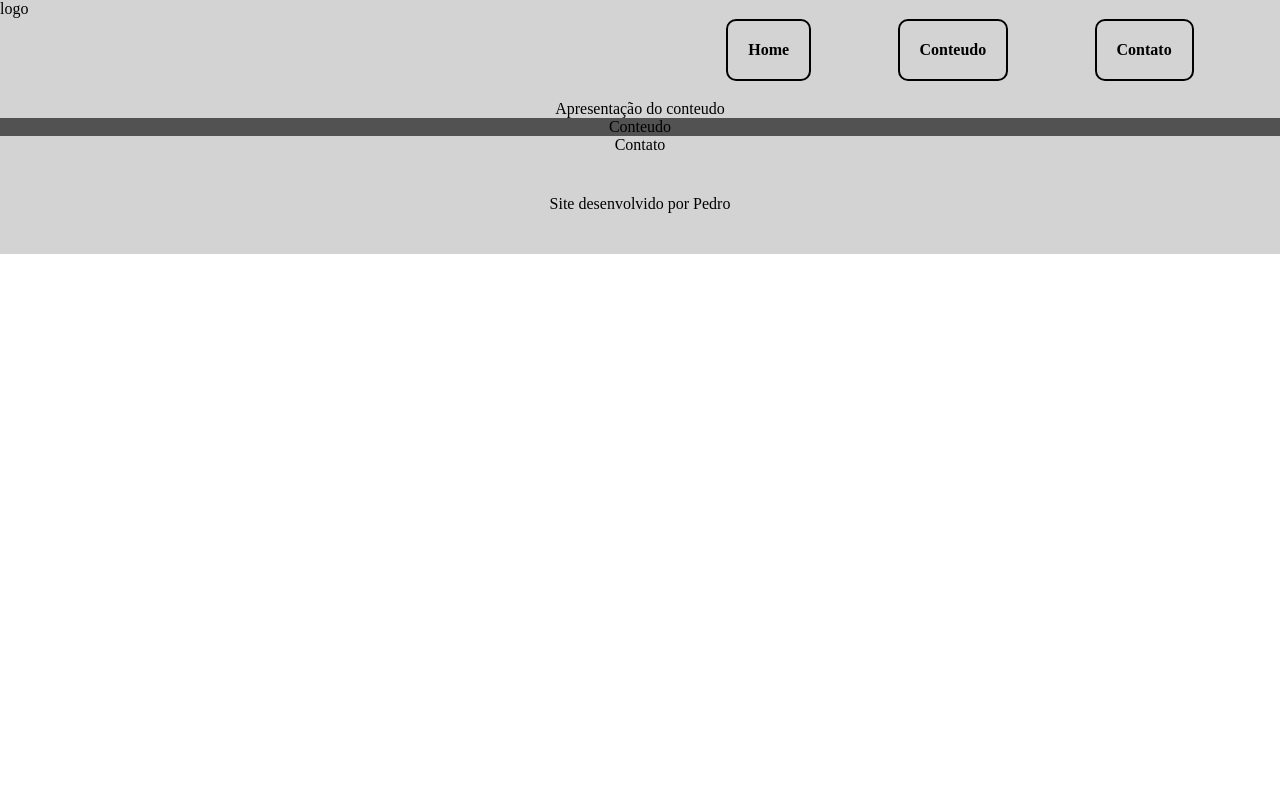
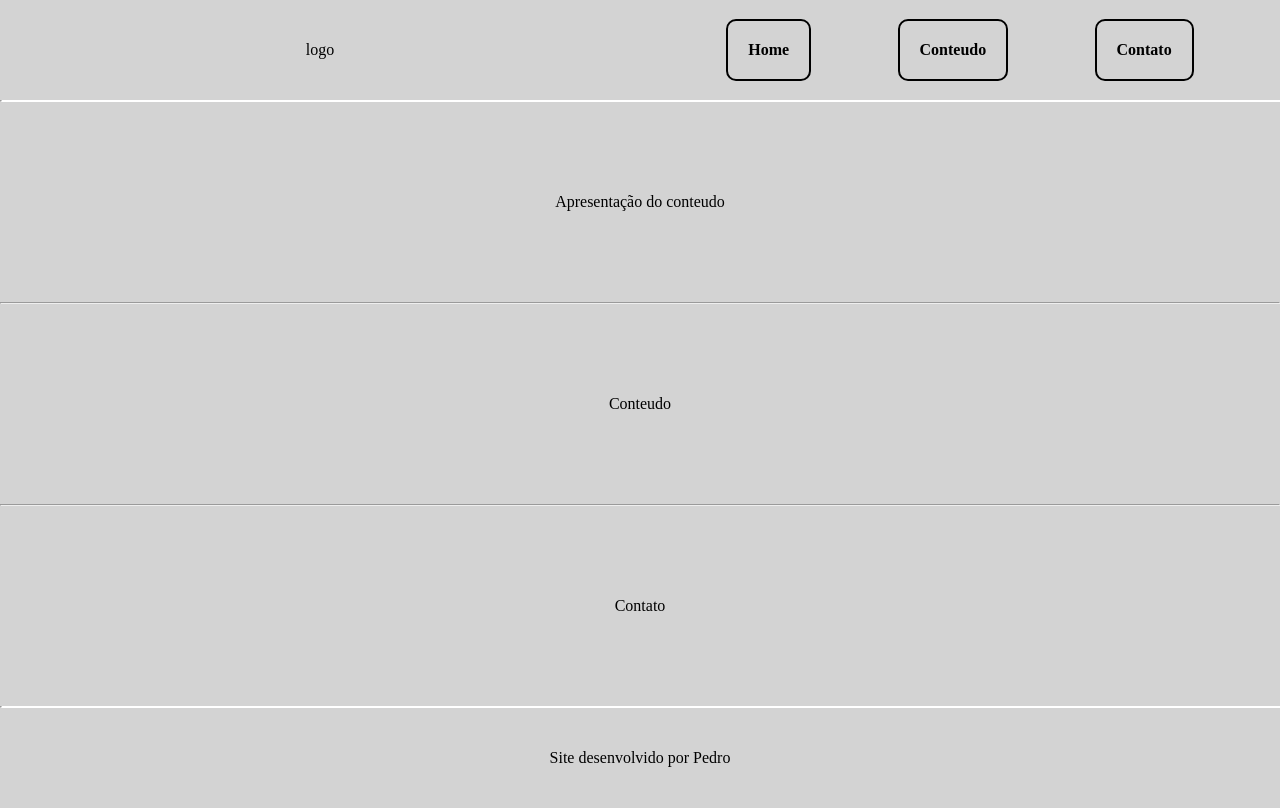
Before and after one commit to OliveiraPedro91/ifrs-curso-web, a plain HTML site: page index.html in a window 1280 px wide. Drawn offline with Linux system fonts and the light colour scheme.

Commit message:
css adicionado

```diff
--- a/estilo/style.css
+++ b/estilo/style.css
@@ -16,6 +16,9 @@ header, nav, main, footer{
 header{
     height: 100px;
     width: 50%;
+    display:flex;
+    justify-content: center;
+    align-items: center;
 }
 nav{
     height: 100px;
@@ -41,17 +44,19 @@ main{
     width: 100%;
 }
 .home{
+    height: 200px;
     display:flex;
     justify-content: center;
     align-items: center;
 }
 .conteudo{
+    height: 200px;
     display:flex;
     justify-content: center;
     align-items: center;
-    background-color: rgba(0, 0, 0, 0.61);
 }
 .contato{
+    height: 200px;
     display:flex;
     justify-content: center;
     align-items: center;
--- a/index.html
+++ b/index.html
@@ -11,21 +11,25 @@
         logo
     </header>
     <nav>
-        <a href="#" target="_blank" rel="noopener noreferrer">Home</a>
-        <a href="#" target="_blank" rel="noopener noreferrer">Conteudo</a>
-        <a href="#" target="_blank" rel="noopener noreferrer">Contato</a>
+        <a href="#home">Home</a>
+        <a href="#conteudo">Conteudo</a>
+        <a href="#contato">Contato</a>
     </nav>
+    <hr>
     <main>
-        <section class="home">
+        <section class="home" id="home">
             Apresentação do conteudo
         </section>
-        <section class="conteudo">
+    <hr>
+        <section class="conteudo" id="conteudo">
             Conteudo
         </section>
-        <section class="contato">
+    <hr>
+        <section class="contato" id="contato">
             Contato
         </section>
     </main>
+    <hr>
     <footer>
         Site desenvolvido por Pedro
     </footer>
```
